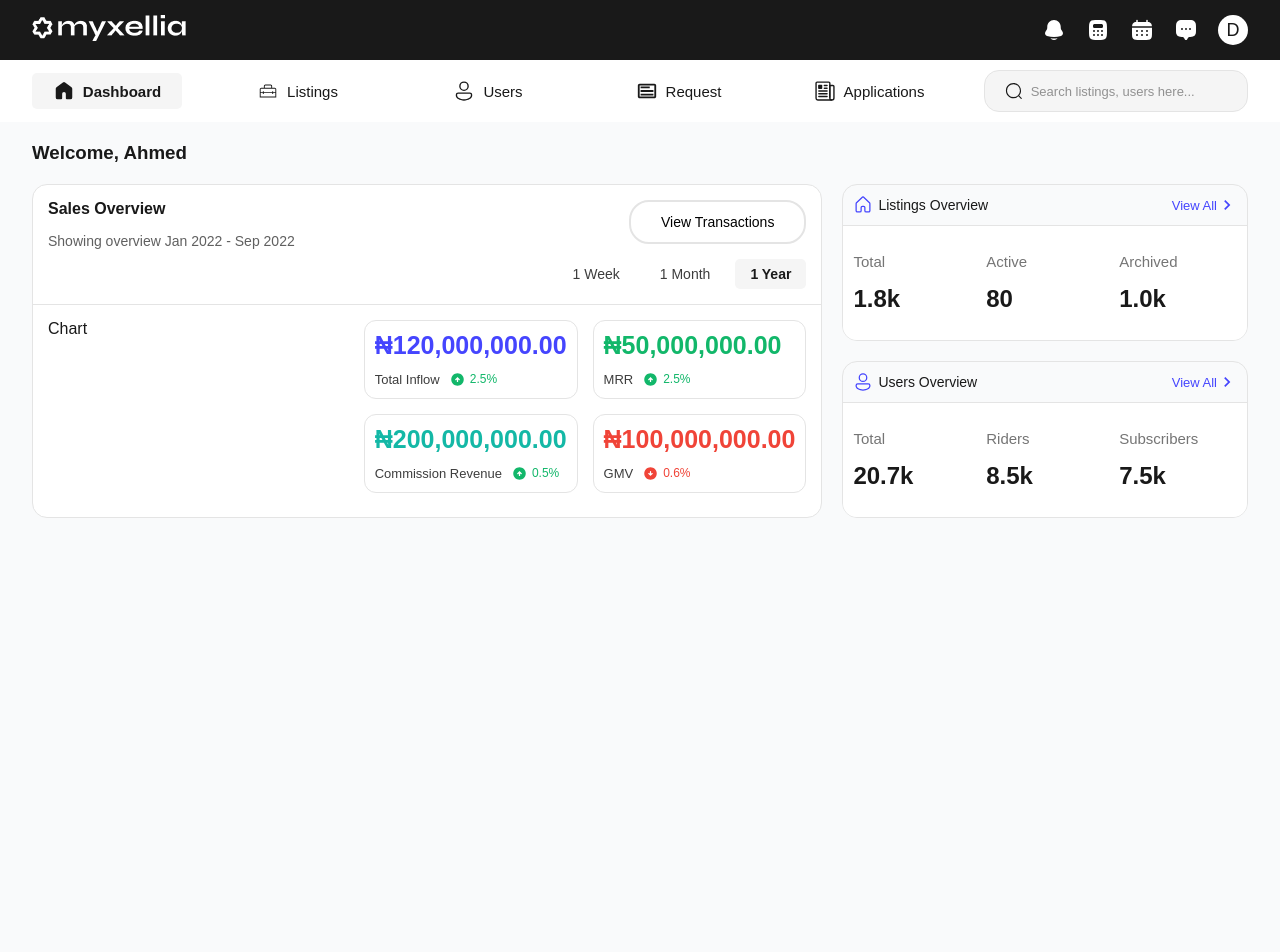
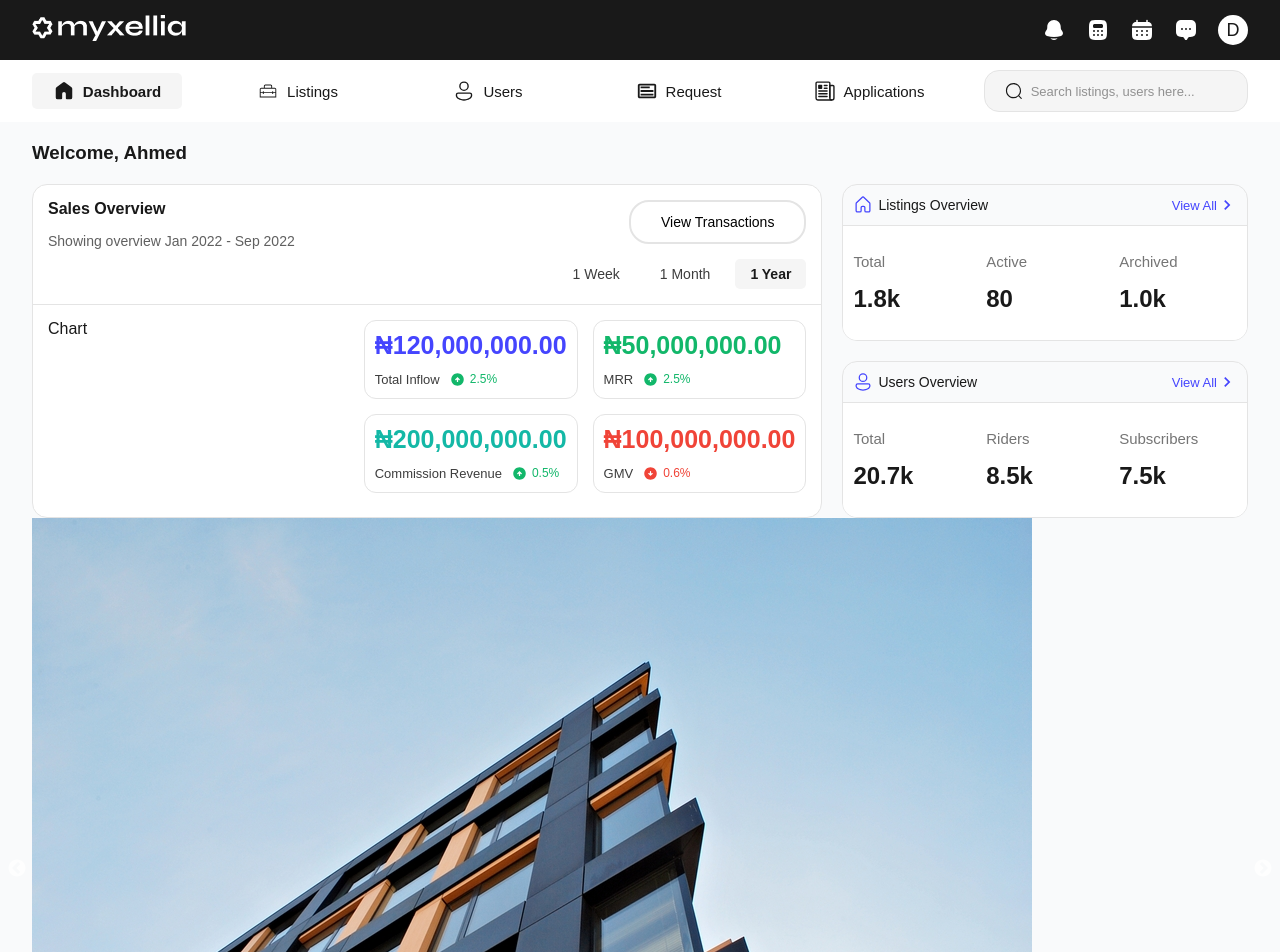
Before and after one commit to Tun95/myxellia_task, a Next.js app: page / in a window 1280 px wide. Shown: the top 952 px of the page. Before the commit the page ends 800 px from the top, so only its background shows below. Built offline with nearby package versions, Linux system fonts and the light colour scheme.

Commit message:
FEAT: update slider component

```diff
--- a/src/common/slider/Silder.tsx
+++ b/src/common/slider/SliderBox.tsx
@@ -1,8 +1,10 @@
+"use client";
 import Slider from "react-slick";
 import "slick-carousel/slick/slick.css";
 import "slick-carousel/slick/slick-theme.css";
 import SliderCards from "./SliderCard";
 import s1 from "@/assets/images/s1.jpg";
+import React from "react";
 
 const data = [
   {
--- a/src/screens/dashboardscreen/DashboardScreen.tsx
+++ b/src/screens/dashboardscreen/DashboardScreen.tsx
@@ -4,6 +4,7 @@ import Menubar from "@/common/menubar/Menubar";
 import SalesOverview from "@/components/dashboard/salesoverview/SalesOverview";
 import ListingOverview from "@/components/dashboard/listingoverview/ListingOverview";
 import UsersOverview from "@/components/dashboard/useroverview/UsersOverview";
+import SliderBox from "@/common/slider/SliderBox";
 
 function DashboardScreen() {
   return (
@@ -37,7 +38,7 @@ function DashboardScreen() {
           </div>
           <div className="slider_contents">
             <div className="most_clicked">
-              {/* <SliderBox /> */}
+              <SliderBox />
             </div>
           </div>
         </div>
```
